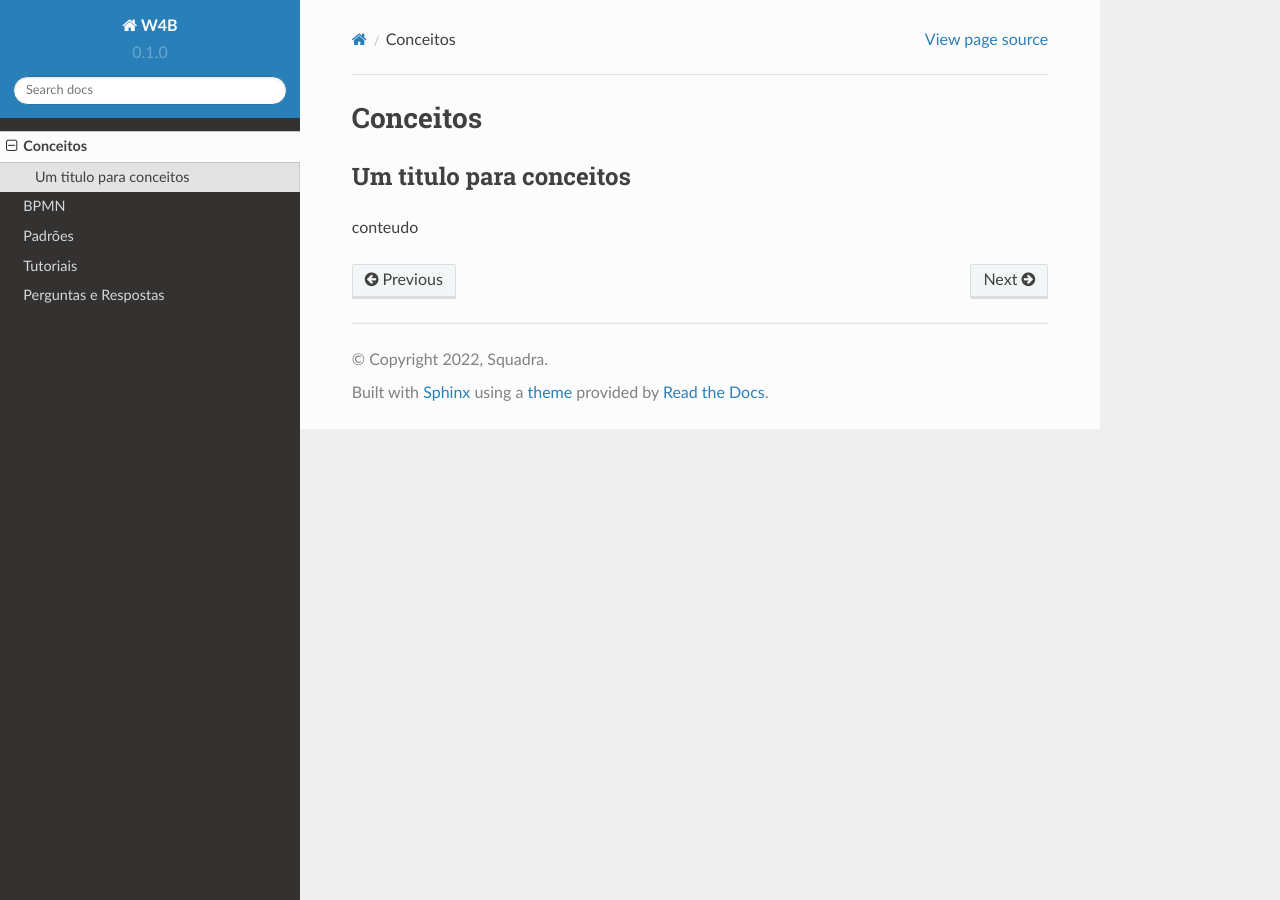
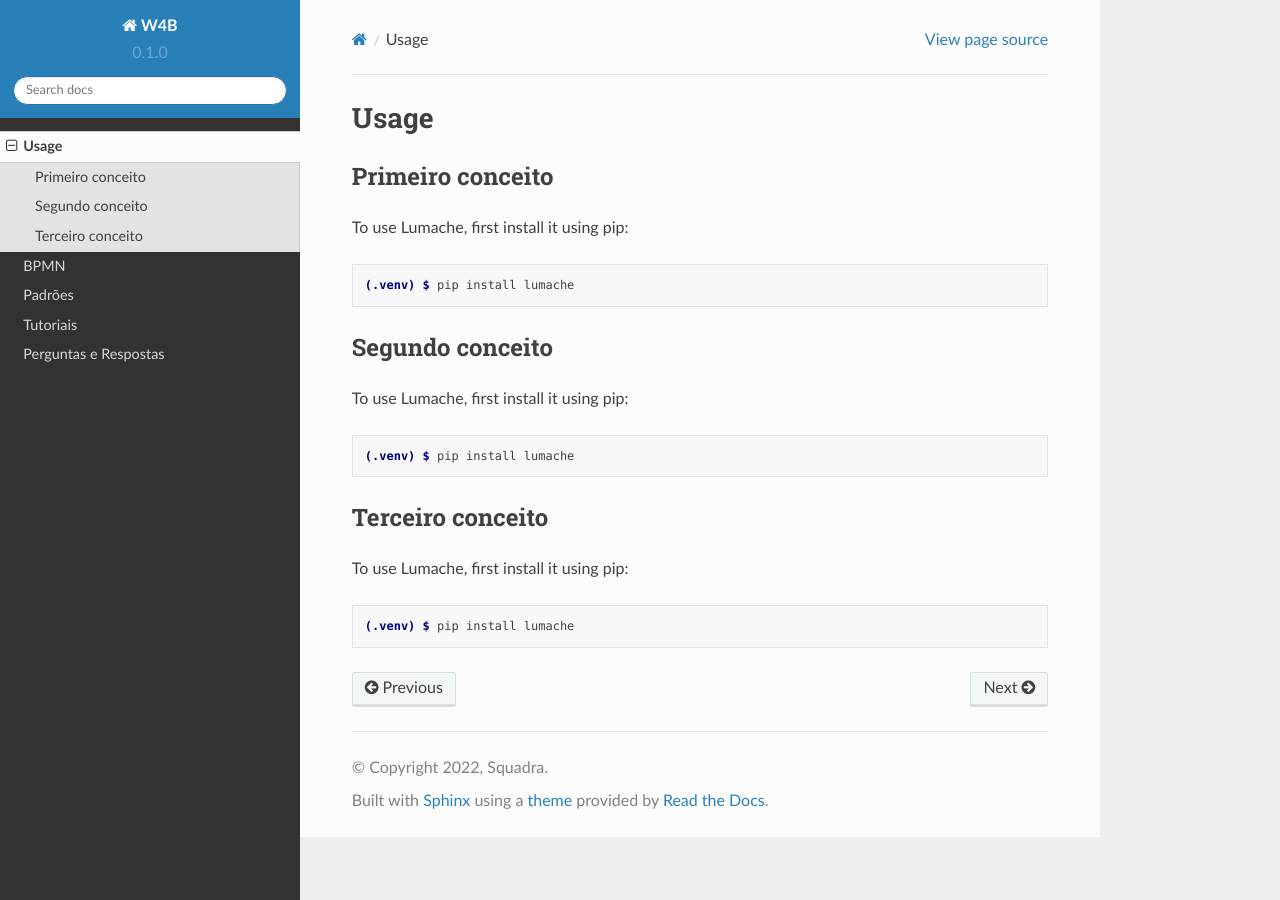
Before and after one commit to dougramalho/wings, a Sphinx documentation site: the page built from docs/source/conceitos.rst, in a window 1280 px wide. Built offline with Sphinx 7.4.7 and the Read the Docs theme 2.0.0, drawn with Linux system fonts in a browser that asks for light colours.

Commit message:
testing split files

```diff
--- a/docs/source/conceitos.rst
+++ b/docs/source/conceitos.rst
@@ -1,7 +1,37 @@
-Conceitos
+Usage
 =====
 
-Um titulo para conceitos
-----------------
+.. _conceito1:
 
-conteudo
+Primeiro conceito
+------------
+
+To use Lumache, first install it using pip:
+
+.. code-block:: console
+
+   (.venv) $ pip install lumache
+
+
+.. _conceito2:
+
+Segundo conceito
+------------
+
+To use Lumache, first install it using pip:
+
+.. code-block:: console
+
+   (.venv) $ pip install lumache
+
+
+.. _conceito3:
+
+Terceiro conceito
+------------
+
+To use Lumache, first install it using pip:
+
+.. code-block:: console
+
+   (.venv) $ pip install lumache
```
